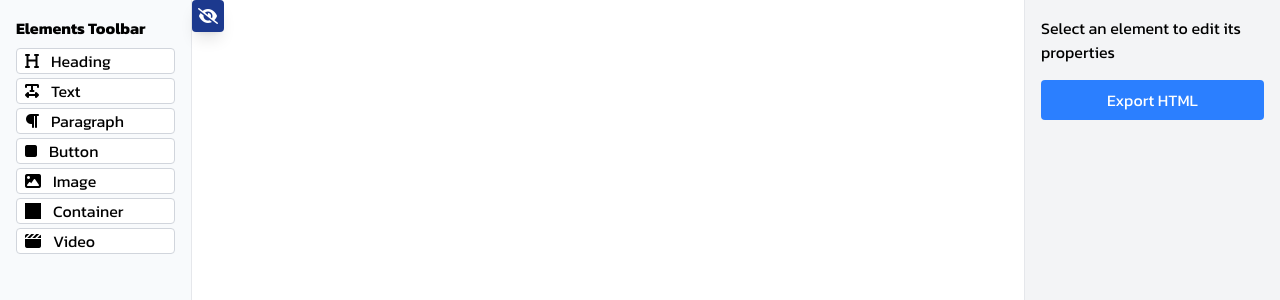
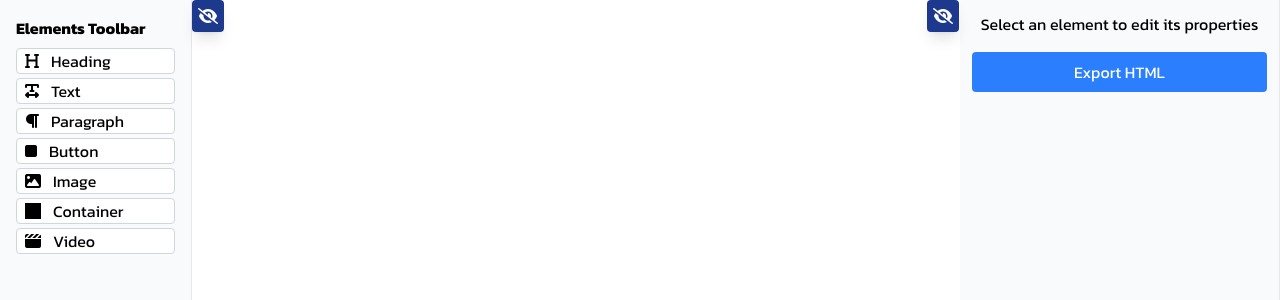
Before and after one commit to aldrin112602/website-builder, a React (Vite) app: page / in a window 1280 px wide. Shown: the top 300 px of the page. Built offline with nearby package versions, Linux system fonts and the light colour scheme.

Commit message:
feat: implement toggle functionality for properties panel visibility; enhance styling and layout

```diff
--- a/src/components/RenderPropertiesPanel.jsx
+++ b/src/components/RenderPropertiesPanel.jsx
@@ -1,6 +1,5 @@
-
 import RenderTypeSpecificFields from "./RenderTypeSpecificFields";
-
+import { useState } from "react";
 // Properties panel for editing selected element
 const RenderPropertiesPanel = ({
   handleExport,
@@ -9,11 +8,30 @@ const RenderPropertiesPanel = ({
   setElements,
   setSelectedElement,
 }) => {
+  const [toggleShow, setToggleShow] = useState(true);
+
   if (!selectedElement)
     return (
-      <div className="w-64 bg-gray-100 border-l border-gray-200">
-        <div className="p-4">
-          <p className="mb-4">Select an element to edit its properties</p>
+      <div
+        className="w-80 bg-slate-50 border-r border-gray-200 p-3 fixed top-0 right-0 h-full transition-transform duration-300"
+        style={{
+          zIndex: 100,
+          transform: toggleShow ? "translateX(0)" : "translateX(100%)",
+        }}
+      >
+        <div>
+          {/* Toggle Button */}
+          <button
+            onClick={() => setToggleShow((curr) => !curr)}
+            className="bg-blue-900 text-white cursor-pointer w-8 h-8 shadow-lg absolute right-80 rounded top-0 transition-all duration-300"
+          >
+            <i
+              className={`fa-solid ${toggleShow ? "fa-eye-slash" : "fa-eye"}`}
+            ></i>
+          </button>
+          <p className="mb-4 text-center">
+            Select an element to edit its properties
+          </p>
           <button
             onClick={handleExport}
             className="w-full bg-blue-500 text-white p-2 rounded hover:bg-blue-600"
@@ -25,11 +43,25 @@ const RenderPropertiesPanel = ({
     );
 
   return (
-    <div className="w-64 bg-gray-100 border-l border-gray-200">
-      <div className="p-4">
+    <div
+      className="w-80 bg-slate-50 border-r border-gray-200 p-3 fixed top-0 right-0 h-full transition-transform duration-300"
+      style={{
+        zIndex: 100,
+        transform: toggleShow ? "translateX(0)" : "translateX(100%)",
+      }}
+    >
+      <div>
+        <button
+          onClick={() => setToggleShow((curr) => !curr)}
+          className="bg-blue-900 text-white cursor-pointer w-8 h-8 shadow-lg absolute right-80 rounded top-0 transition-all duration-300"
+        >
+          <i
+            className={`fa-solid ${toggleShow ? "fa-eye-slash" : "fa-eye"}`}
+          ></i>
+        </button>
         <h3 className="text-lg font-medium mb-4">Properties</h3>
 
-        {!['image', 'video'].includes(selectedElement.type) && (
+        {!["image", "video"].includes(selectedElement.type) && (
           <div className="mb-4">
             <label className="block text-sm font-medium mb-1">Content</label>
             <input
```
